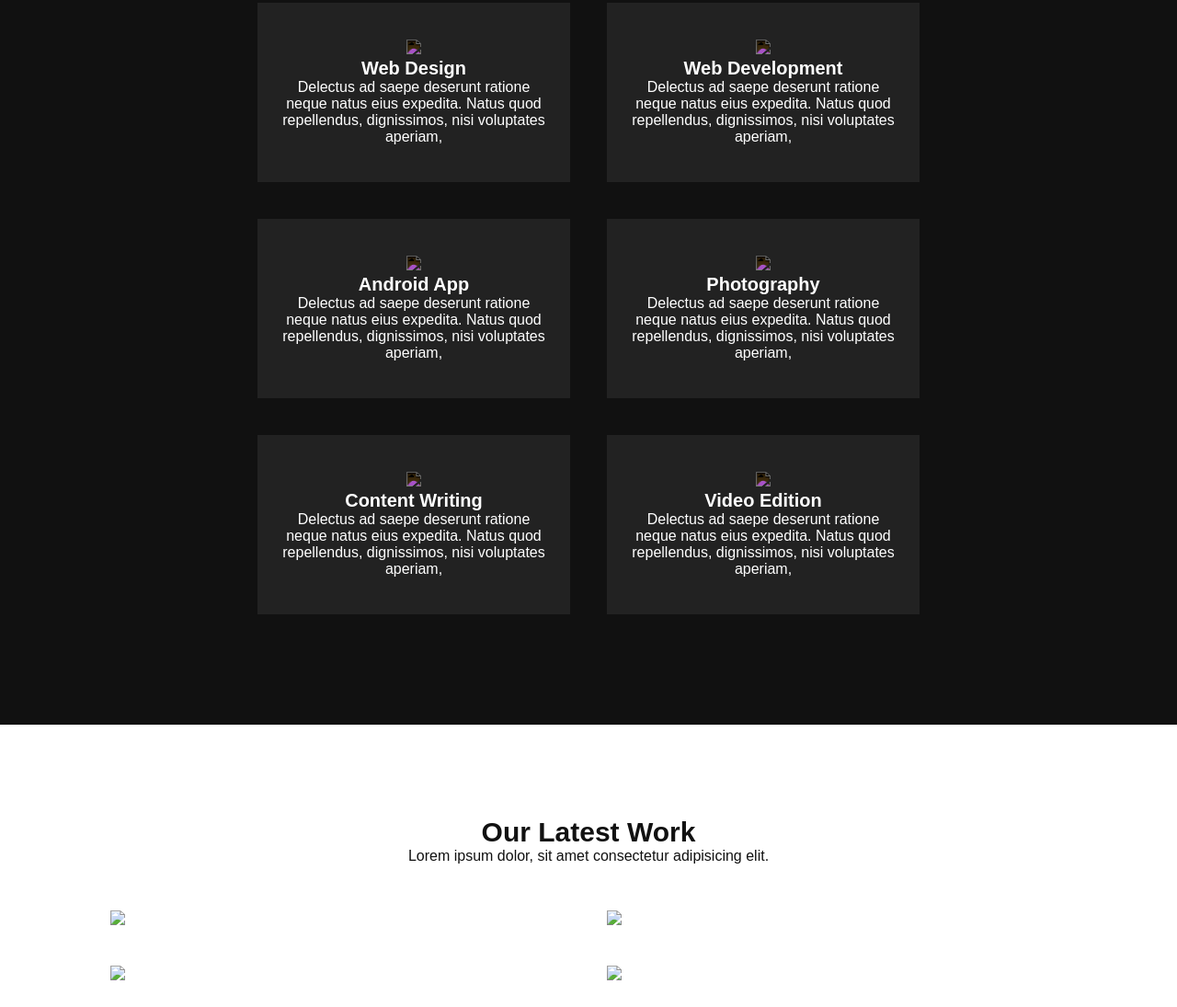
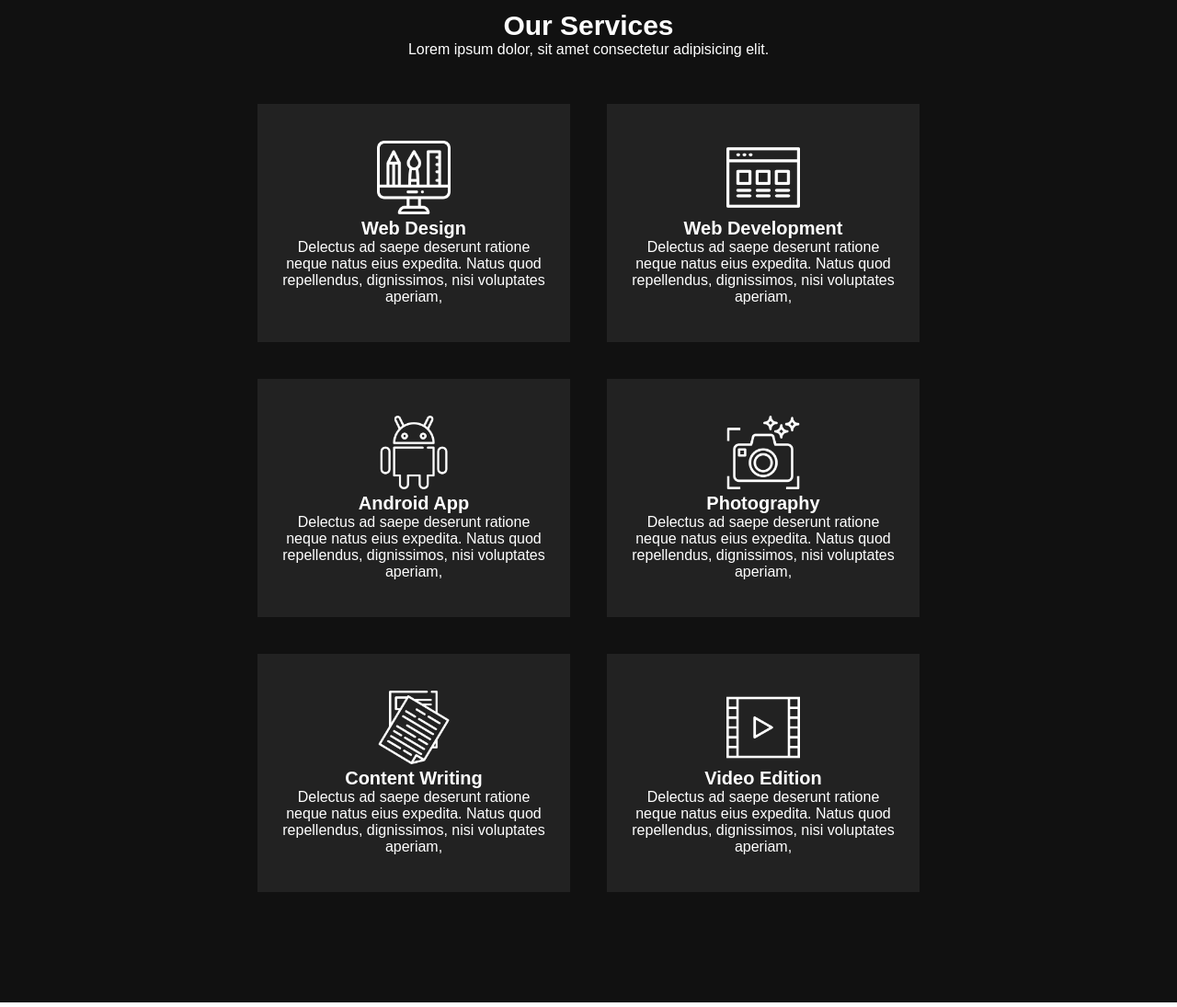
Before and after one commit to pichichus18/portfolio, a plain HTML site: page index.html in a window 1280 px wide. Shown: the part 1517-2612 px from the top of the page at 92% size. Drawn offline with Linux system fonts and the light colour scheme.

Commit message:
arreglo direcciones imagenes

```diff
--- a/index.html
+++ b/index.html
@@ -61,7 +61,7 @@
                     laboris nisi ut aliquip ex ea commodo consequat. </p>
             </div>
             <div class="w50">
-                <img src="img1.jpg" class="img">
+                <img src="./assets/img1.jpg" class="img">
             </div>
         </div>
     </section>
@@ -75,42 +75,42 @@
         </div>
         <div class="content">
             <div class="servicesBx">
-                <img src="icon1.png">
+                <img src="./assets/icon1.png">
                 <h2>Web Design</h2>
                 <p>
                     Delectus ad saepe deserunt ratione neque natus eius expedita.
                     Natus quod repellendus, dignissimos, nisi voluptates aperiam,</p>
             </div>
             <div class="servicesBx">
-                <img src="icon2.png">
+                <img src="./assets/icon2.png">
                 <h2>Web Development</h2>
                 <p>
                     Delectus ad saepe deserunt ratione neque natus eius expedita.
                     Natus quod repellendus, dignissimos, nisi voluptates aperiam,</p>
             </div>
             <div class="servicesBx">
-                <img src="icon3.png">
+                <img src="./assets/icon3.png">
                 <h2>Android App</h2>
                 <p>
                     Delectus ad saepe deserunt ratione neque natus eius expedita.
                     Natus quod repellendus, dignissimos, nisi voluptates aperiam,</p>
             </div>
             <div class="servicesBx">
-                <img src="icon4.png">
+                <img src="./assets/icon4.png">
                 <h2>Photography</h2>
                 <p>
                     Delectus ad saepe deserunt ratione neque natus eius expedita.
                     Natus quod repellendus, dignissimos, nisi voluptates aperiam,</p>
             </div>
             <div class="servicesBx">
-                <img src="icon5.png">
+                <img src="./assets/icon5.png">
                 <h2>Content Writing</h2>
                 <p>
                     Delectus ad saepe deserunt ratione neque natus eius expedita.
                     Natus quod repellendus, dignissimos, nisi voluptates aperiam,</p>
             </div>
             <div class="servicesBx">
-                <img src="icon6.png">
+                <img src="./assets/icon6.png">
                 <h2>Video Edition</h2>
                 <p>
                     Delectus ad saepe deserunt ratione neque natus eius expedita.
@@ -131,16 +131,16 @@
 
         <div class="content">
             <div class="workBx">
-                <img src="product1.jpg">
+                <img src="./assets/product1.jpg">
             </div>
             <div class="workBx">
-                <img src="product2.jpg">
+                <img src="./assets/product2.jpg">
             </div>
             <div class="workBx">
-                <img src="product3.jpg">
+                <img src="./assets/product3.jpg">
             </div>
             <div class="workBx">
-                <img src="product4.jpg">
+                <img src="./assets/product4.jpg">
             </div>
         </div>
         <div class="heading ">
--- a/style.css
+++ b/style.css
@@ -18,7 +18,7 @@ section
     /*100% del view port*/
     min-height: 100vh;
     /*otra forma de acceder a imagen*/
-    background: url(banner.jpg);
+    background: url(./assets/banner.jpg);
     /*recora o agranda imagen para que ocupe el contenedor totalmente*/
     background-size: cover;
     /*define posicion inicial de imagen*/
```
